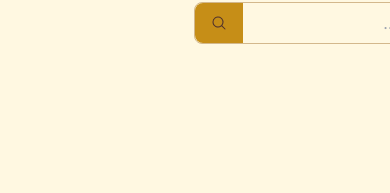
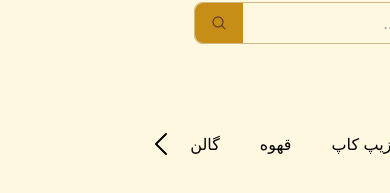
Before and after one commit to rezac78/Lalehzar, a Next.js app: page / in a window 390 px wide. Shown: the part 407-600 px from the top of the page. Built offline with nearby package versions, Linux system fonts and the light colour scheme.

Commit message:
create HashTagBar

```diff
--- a/src/app/globals.css
+++ b/src/app/globals.css
@@ -17,3 +17,11 @@ background: #FFF8E1;
 ::-webkit-scrollbar-thumb {
 background: #D3B88C;
 }
+
+.scrollbar-hide::-webkit-scrollbar {
+  display: none;
+}
+.scrollbar-hide {
+  -ms-overflow-style: none;
+  scrollbar-width: none;
+}
--- /dev/null
+++ b/src/components/HashTagBar/HashTagBar.tsx
@@ -0,0 +1,51 @@
+import { ChevronLeftIcon, ChevronRightIcon } from '@heroicons/react/24/solid';
+import { useEffect, useRef, useState } from 'react';
+
+export default function HashTagBar() {
+        const scrollContainer = useRef<HTMLDivElement>(null);
+        const [isScrollable, setIsScrollable] = useState(false);
+        useEffect(() => {
+                const checkScrollability = () => {
+                        if (scrollContainer.current) {
+                                const { scrollWidth, clientWidth } = scrollContainer.current;
+                                const scrollable = scrollWidth > clientWidth;
+                                setIsScrollable(scrollable);
+                        }
+                };
+                checkScrollability();
+
+                window.addEventListener('resize', checkScrollability);
+
+                return () => window.removeEventListener('resize', checkScrollability);
+        }, []);
+        const scroll = (direction: 'left' | 'right') => {
+                if (scrollContainer.current) {
+                        const scrollAmount = direction === 'left' ? -200 : 200;
+                        scrollContainer.current.scrollBy({ left: scrollAmount, behavior: 'smooth' });
+                }
+        };
+        const hashtags = ["پرطرفدار", "زیپ کاپ", "قهوه", "گالن", "قهوه سرد", "نوشیدنی کودم"];
+        return (
+                <div className="flex w-full md:w-10/12 m-auto items-center justify-center my-10 relative">
+                        {isScrollable && (
+                                <button onClick={() => scroll('left')} className="absolute left-0 z-10">
+                                        <ChevronLeftIcon className="h-8 w-8 text-black" />
+                                </button>
+                        )}
+                        <div className="flex w-10/12 md:w-11/12 m-auto items-center justify-center my-10 relative">
+                                <div className="flex flex-nowrap overflow-x-auto space-x-2 scrollbar-hide" ref={scrollContainer} style={{ scrollBehavior: 'smooth' }}>
+                                        {hashtags.map((hashtag, index) => (
+                                                <a key={index} href={`#${hashtag}`} className="px-4 py-2 text-black rounded-full hover:bg-opacity-80 transition duration-300 ease-in-out whitespace-nowrap">
+                                                        {hashtag}
+                                                </a>
+                                        ))}
+                                </div>
+                        </div>
+                        {isScrollable && (
+                                <button onClick={() => scroll('right')} className="absolute right-0 z-10">
+                                        <ChevronRightIcon className="h-8 w-8 text-black" />
+                                </button>
+                        )}
+                </div>
+        );
+}
--- a/src/components/SearchBar/SearchBar.tsx
+++ b/src/components/SearchBar/SearchBar.tsx
@@ -4,8 +4,8 @@ import PartButton from '../Shared/PartButton/PartButton';
 export default function SearchBar() {
         return (
                 <div className="flex items-center justify-center ">
-                        <div className="flex border border-Highlights rounded-lg w-auto">
-                                <PartInputs className="px-1 sm:px-4 py-2 w-auto md:w-96 bg-backgroundColor border-none focus:outline-none focus:ring-2 focus:ring-Highlights focus:bg-backgroundColor" placeholder="جست و جو ...." type="text" Type={'search'} />
+                        <div className="flex border border-Highlights w-auto rounded-lg">
+                                <PartInputs className="px-1 sm:px-4 py-2 w-auto md:w-96 bg-backgroundColor border-none rounded-lg focus:outline-none focus:ring-2 focus:ring-Highlights focus:bg-backgroundColor" placeholder="جست و جو ...." type="text" Type={'search'} />
                                 <PartButton className="flex items-center justify-center px-4 border-none rounded-l-lg bg-Buttons hover:bg-ButtonHover">
                                         <MagnifyingGlassIcon className="h-4 w-4 text-Text" />
                                 </PartButton>
--- a/src/pages/index.tsx
+++ b/src/pages/index.tsx
@@ -1,4 +1,5 @@
 import BigLogo from "@/components/BigLogo/BigLogo";
+import HashTagBar from "@/components/HashTagBar/HashTagBar";
 import Navbar from "@/components/Navbar/Navbar";
 import SearchBar from "@/components/SearchBar/SearchBar";
 
@@ -8,6 +9,7 @@ export default function Home() {
       <Navbar />
       <BigLogo/>
       <SearchBar/>
+      <HashTagBar/>
     </div>
   );
 }
```
